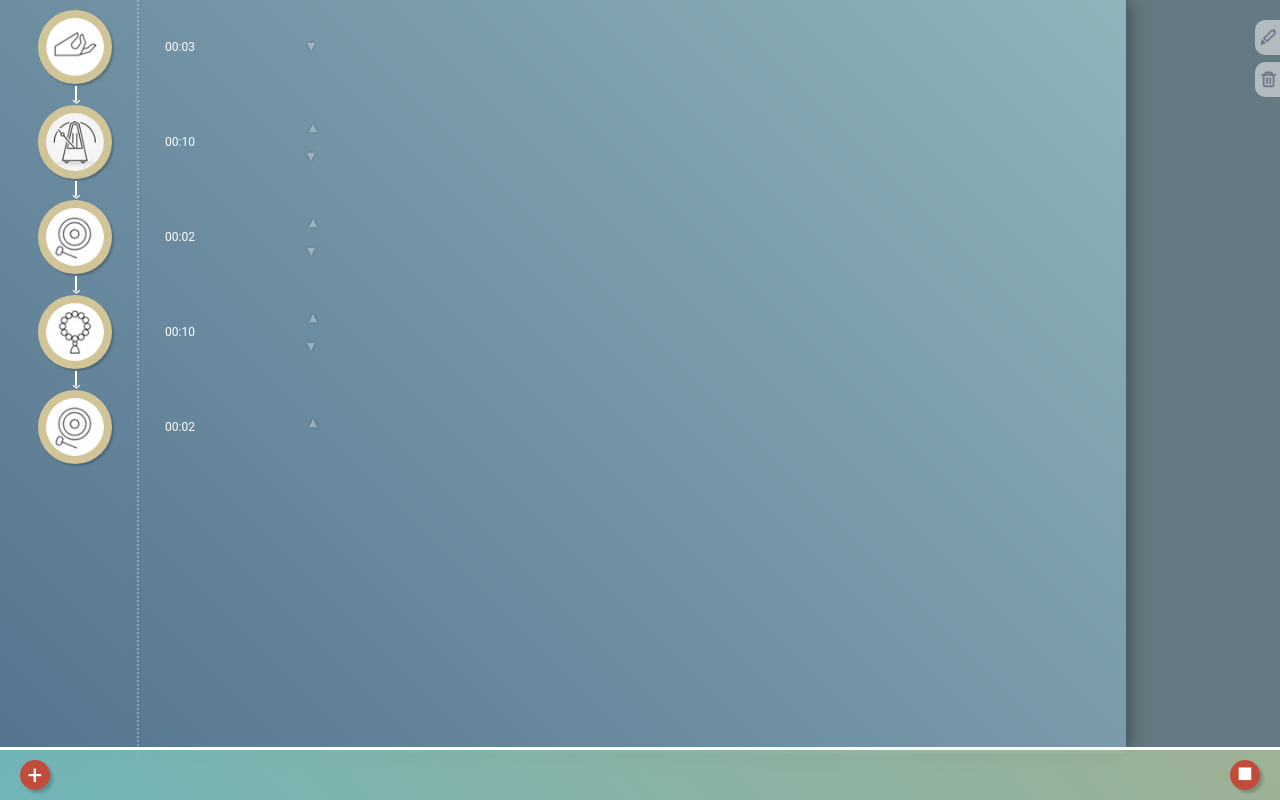
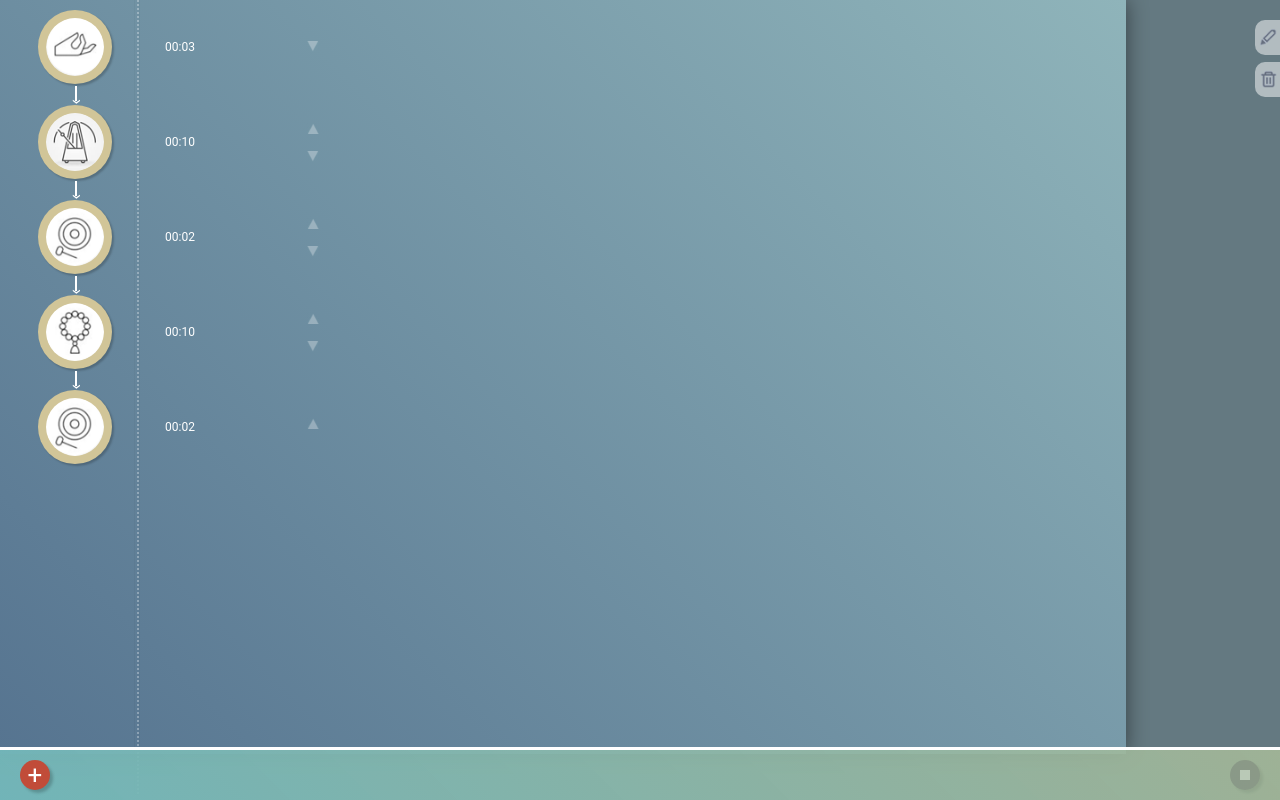
Before and after one commit to viktorhajer/meditation-designer, an Angular app: page / in a window 1280 px wide. Built offline with nearby package versions, Linux system fonts and the light colour scheme.

Commit message:
new version++

```diff
--- a/src/app/app.component.html
+++ b/src/app/app.component.html
@@ -8,7 +8,7 @@
   <div class="footer flex-center">
     <div class="button flex-center plus" (click)="newPart()">+</div>
     <div class="timer" *ngIf="repository.timeRemains">{{ repository.timeRemains | timeformat }}</div>
-    <div class="button flex-center" (click)="reset()">&#11200;</div>
+    <div class="button flex-center" (click)="reset()" [class.disabled]="sessionRef.state === 0"><img src="./assets/stop.png" alt=""></div>
   </div>
 </div>
 
--- a/src/app/app.component.scss
+++ b/src/app/app.component.scss
@@ -25,6 +25,16 @@
       &.plus {
         font-size: 26px;
       }
+
+      img {
+        width: 10px;
+      }
+
+      &.disabled {
+        filter: grayscale(1);
+        opacity: 0.3;
+        cursor: auto;
+      }
     }
 
     .timer {
--- a/src/app/components/part.component.html
+++ b/src/app/components/part.component.html
@@ -15,8 +15,8 @@
       <div class="info" *ngIf="state !== 0">{{ part.getInfo() }}</div>
     </div>
     <div class="toolbar">
-      <div class="button up" (click)="moveUp.emit()" *ngIf="index !== 0">&#9658;</div>
-      <div class="button" (click)="moveDown.emit()" *ngIf="index < (session.parts.length-1)">&#9658;</div>
+      <div class="button up" (click)="moveUp.emit()" *ngIf="index !== 0"><img src="./assets/arrow_order.png" alt=""></div>
+      <div class="button" (click)="moveDown.emit()" *ngIf="index < (session.parts.length-1)"><img src="./assets/arrow_order.png" alt=""></div>
     </div>
   </div>
 </div>
--- a/src/app/components/part.component.scss
+++ b/src/app/components/part.component.scss
@@ -71,14 +71,11 @@
 
       .button {
         cursor: pointer;
-        font-size: 14px;
-        color: #ffffff;
         opacity: 0.3;
-        text-shadow: 0px 0px 3px rgb(0 0 0);
-        transform: rotate(90deg);
+
 
         &.up {
-          transform: rotate(-90deg);
+          transform: rotate(180deg);
           margin-bottom: 9px;
         }
       }
```
Also changed, not shown: src/assets/arrow_order.png (added), src/assets/stop.png (added), 5 other files (tests, documents, lock files or other folders).
